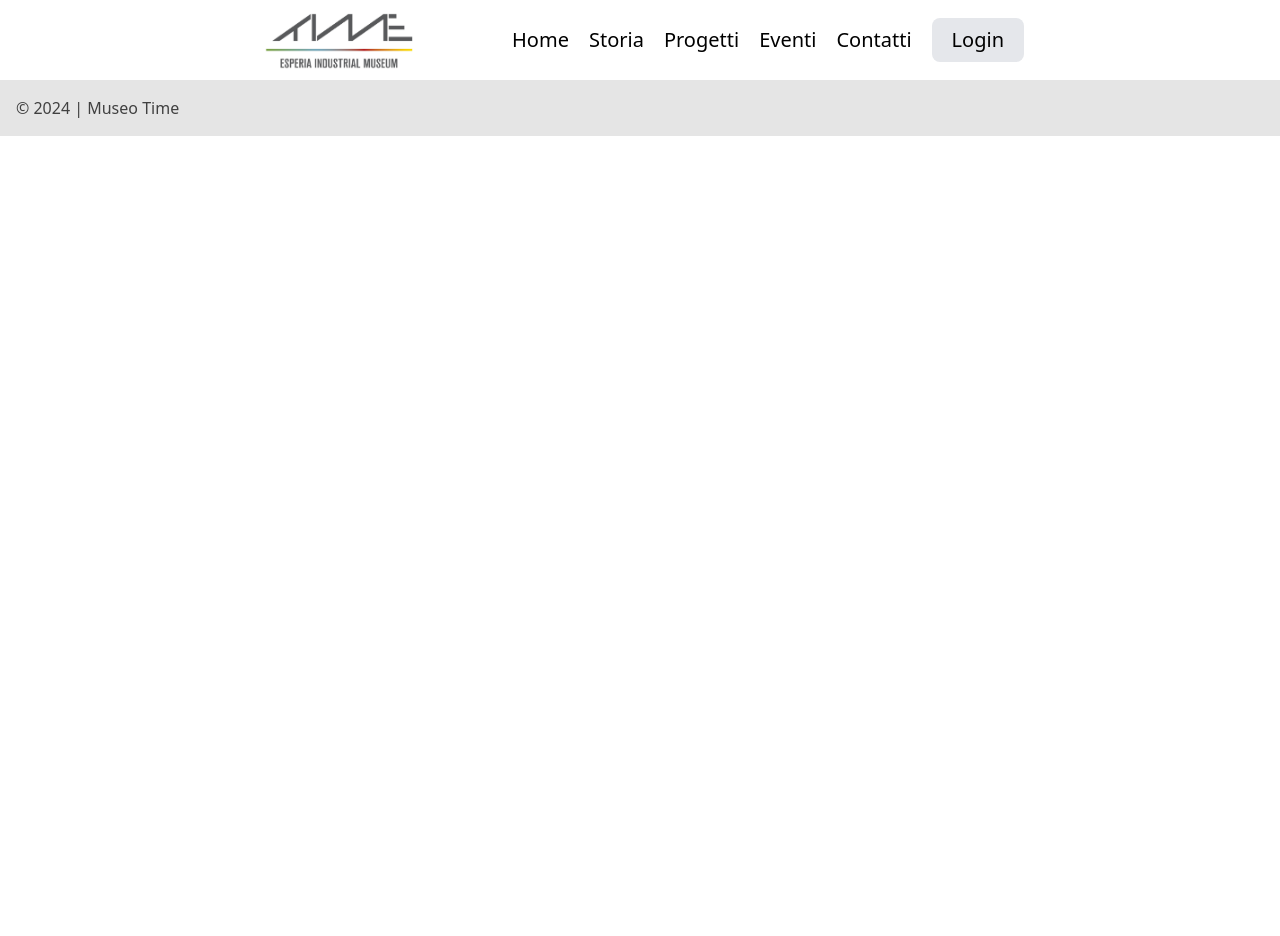
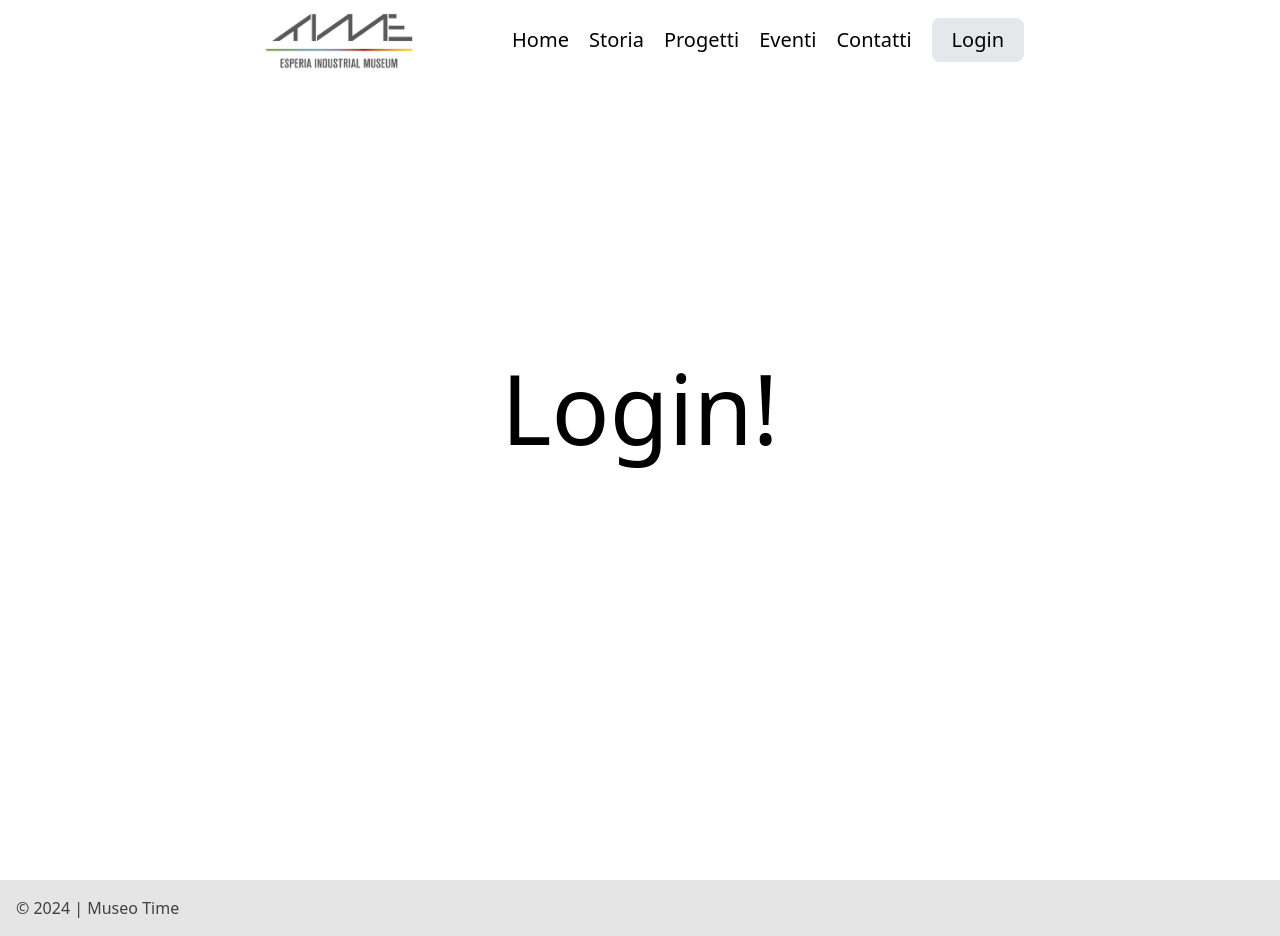
Before and after one commit to branila/time, a SvelteKit app: page /projects in a window 1280 px wide. Before the commit the page ends 800 px from the top, so only its background shows below. Built offline with nearby package versions, Linux system fonts and the light colour scheme.

Commit message:
Changes to the +page.svelte file of the projects route

```diff
--- a/src/routes/projects/+page.svelte
+++ b/src/routes/projects/+page.svelte
@@ -0,0 +1,4 @@
+<!-- TODO: Login page customization -->
+<h1 class="flex pb-36 justify-center items-center h-screen text-8xl">
+  Login!
+</h1>
```
